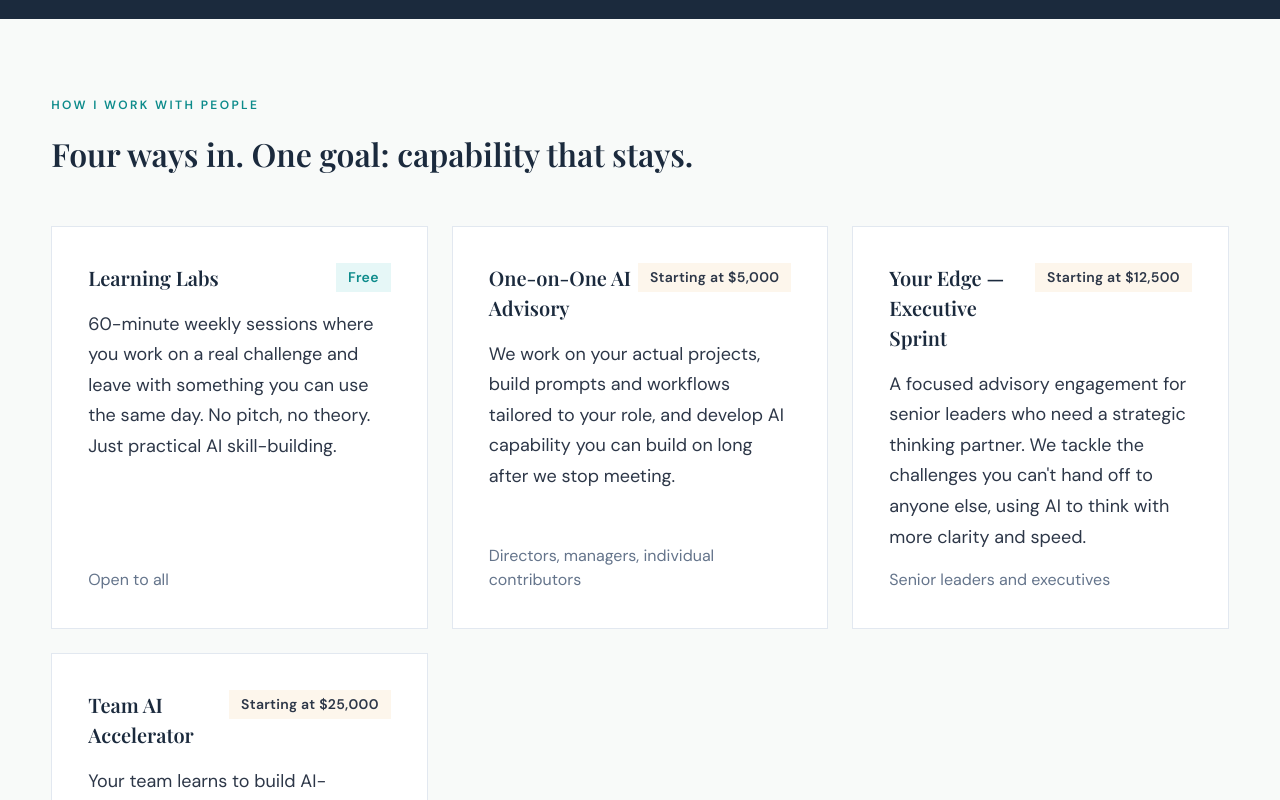
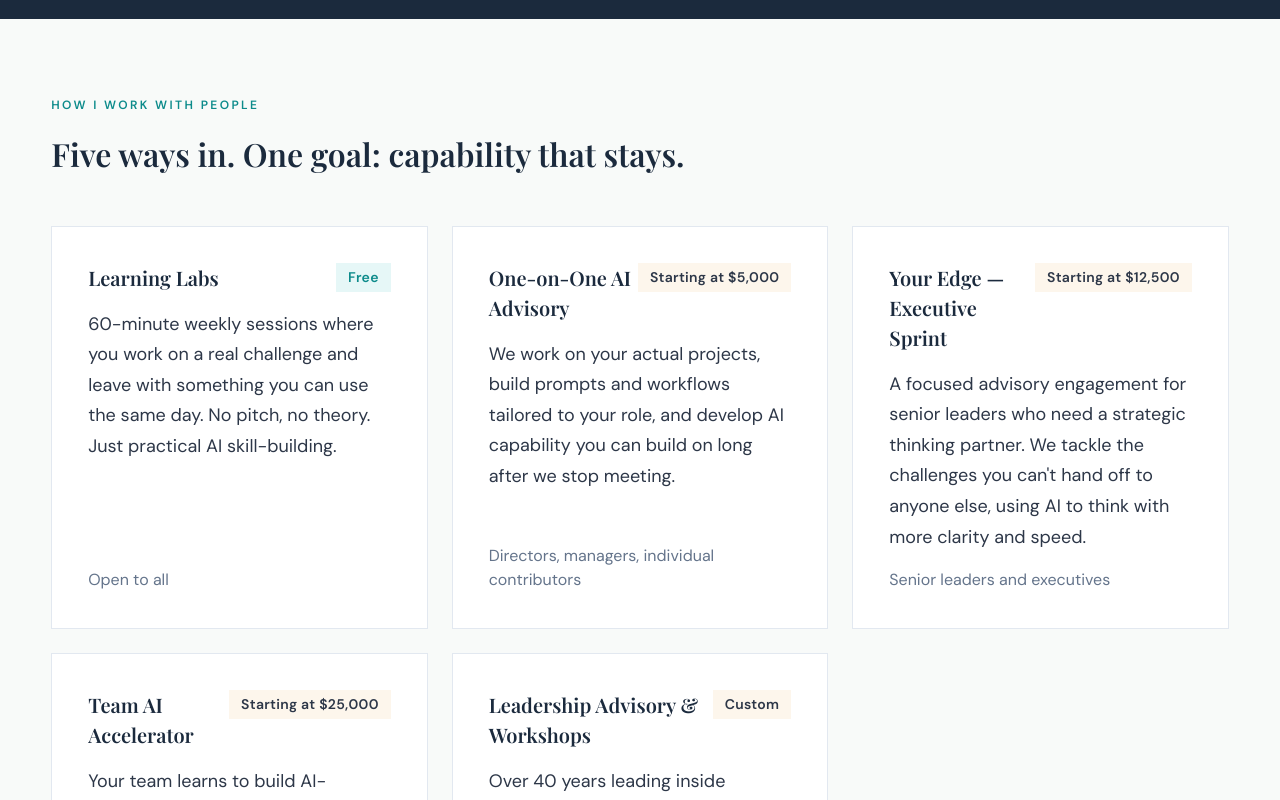
Before and after one commit to cthomps366/cheryl-site, a React (Vite) app: page / in a window 1280 px wide. Shown: the part 560-1360 px from the top of the page. Built offline with nearby package versions, Linux system fonts and the light colour scheme.

Commit message:
Add fifth offering: Leadership Advisory & Workshops to homepage and Work With Me page

```diff
--- a/src/CTA_Website_Wireframe.jsx
+++ b/src/CTA_Website_Wireframe.jsx
@@ -319,7 +319,7 @@ function HomePage({ setCurrentPage }) {
         </div>
       </section>
 
-      {/* WHAT I DO - 4 TIERS */}
+      {/* WHAT I DO - 5 TIERS */}
       <section style={{ padding: "clamp(40px, 6vw, 80px) clamp(16px, 4vw, 64px)", background: COLORS.warmWhite, width: "100%", boxSizing: "border-box" }}>
         <SectionLabel text="How I Work With People" />
         <h2
@@ -331,7 +331,7 @@ function HomePage({ setCurrentPage }) {
             fontWeight: 600,
           }}
         >
-          Four ways in. One goal: capability that stays.
+          Five ways in. One goal: capability that stays.
         </h2>
         <div
           className="four-tiers-grid"
@@ -367,6 +367,12 @@ function HomePage({ setCurrentPage }) {
               tag: "Starting at $25,000",
               desc: "Your team learns to build AI-powered tools for their own work. Six to eight weeks embedded with your team, building prompts, workflows, and a custom AI assistant they own.",
               audience: "Functional leaders and their teams",
+            },
+            {
+              title: "Leadership Advisory & Workshops",
+              tag: "Custom",
+              desc: "Over 40 years leading inside complex organizations. Available for leadership development, executive coaching, team workshops, and keynote speaking.",
+              audience: "Organizations and leaders seeking experienced, grounded leadership support",
             },
           ].map((offer, i) => (
             <div
@@ -746,6 +752,20 @@ function WorkWithMePage() {
       who: "Functional leaders who want their team equipped across Operations, HR, Sales, Engineering, Communications, Finance, and more",
       cta: "Book a Conversation",
     },
+    {
+      name: "Leadership Advisory & Workshops",
+      price: "Custom",
+      format: "Keynotes, workshops, coaching, and advisory engagements",
+      summary: "Over 40 years of experience leading inside complex organizations — available for leadership development, executive coaching, team workshops, and keynote speaking that isn't AI-specific.",
+      details: [
+        "Leadership development workshops tailored to your organization's challenges",
+        "Executive coaching grounded in real operational experience, not theory",
+        "Keynote speaking on leadership, navigating complexity, and building resilient teams",
+        "Available as standalone engagements or combined with AI advisory work",
+      ],
+      who: "Organizations and leaders who need experienced, grounded leadership support",
+      cta: "Book a Conversation",
+    },
   ];
 
   return (
@@ -763,7 +783,7 @@ function WorkWithMePage() {
               lineHeight: 1.25,
             }}
           >
-            Four ways in. One goal.
+            Five ways in. One goal.
           </h1>
           <p
             style={{
```
